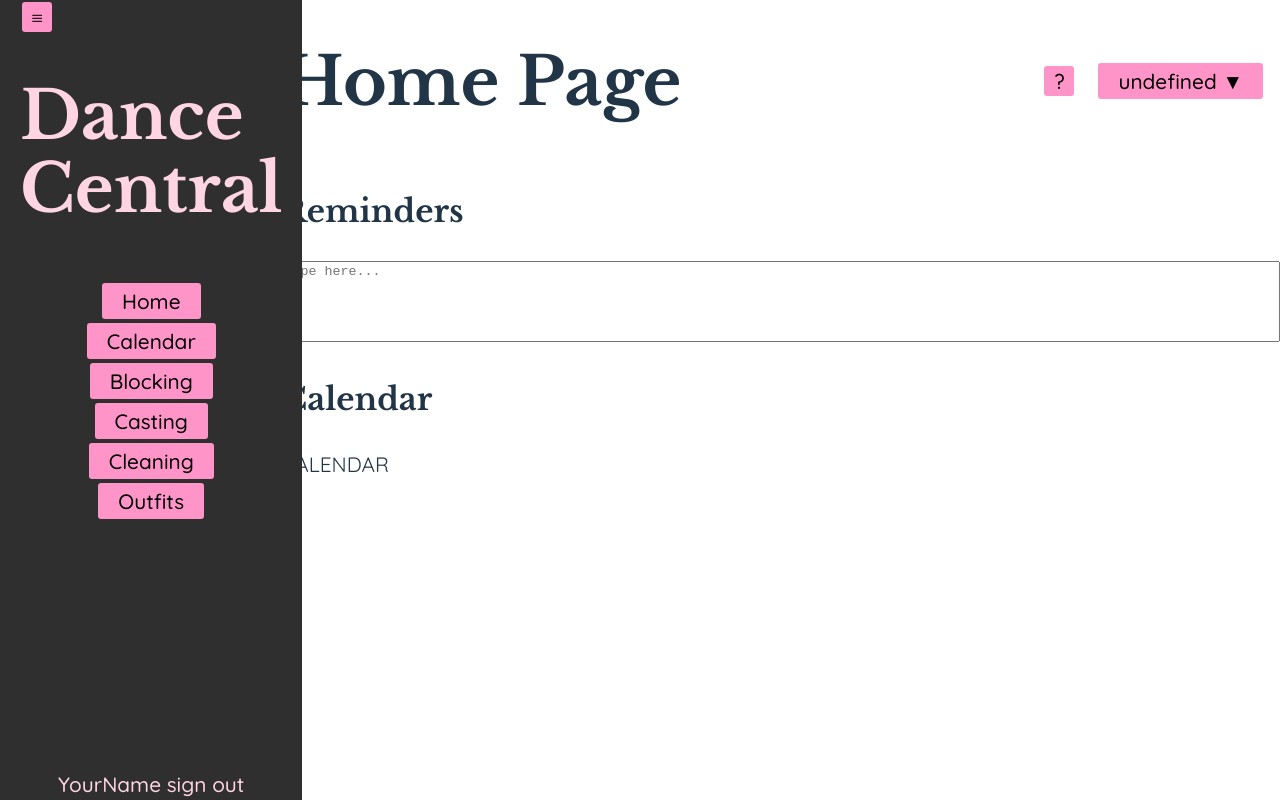
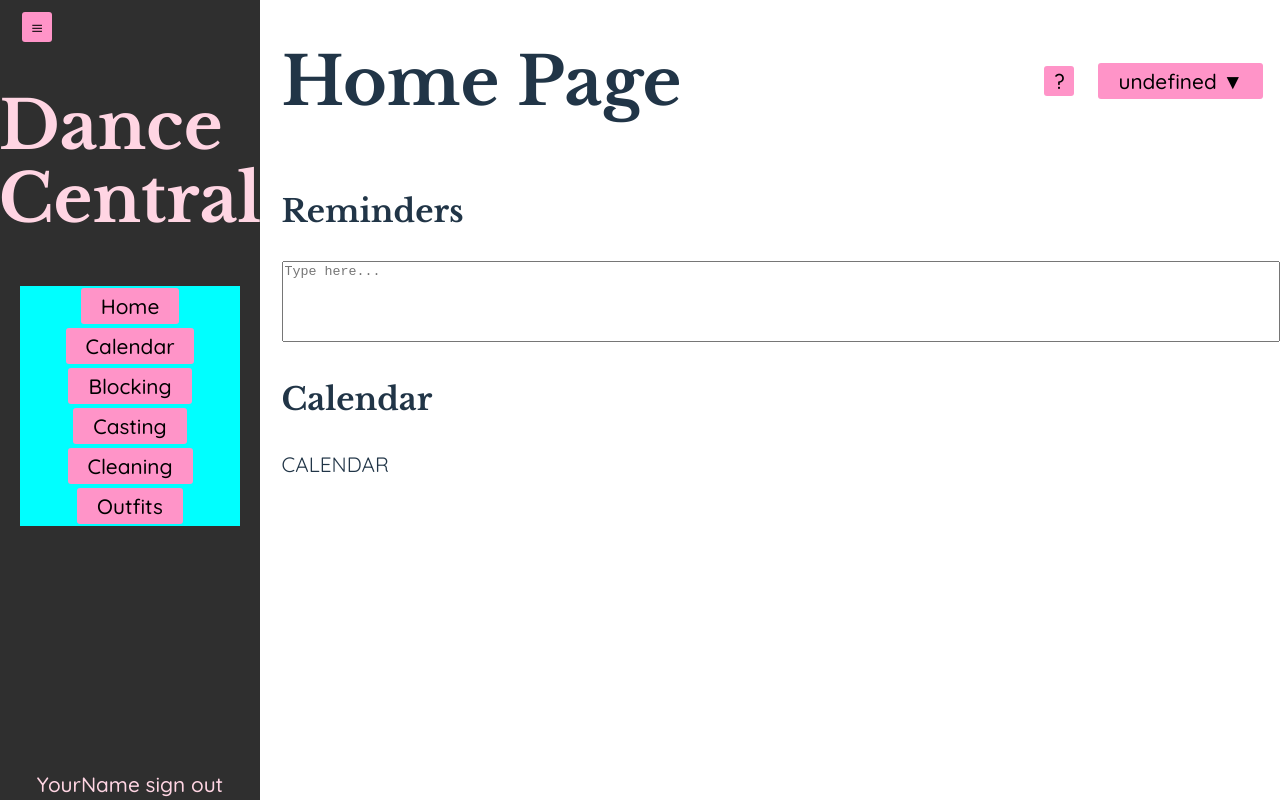
Before and after one commit to elise-chang/Dance-Central, a React (Vite) app in the folder Dance-Central-App/: page /home in a window 1280 px wide. Built offline with nearby package versions, Linux system fonts and the light colour scheme.

Commit message:
fixing some css

```diff
--- a/Dance-Central-App/src/components/MenuNavbar.jsx
+++ b/Dance-Central-App/src/components/MenuNavbar.jsx
@@ -27,12 +27,14 @@ const MenuNavbar = () => {
             <div id="app-name">
                 <h1>Dance <br /> Central</h1>
             </div>
+            <div className="button-container">
                 <Link to="/"><Button text="Home" className="menu-btn">Home</Button></Link>
                 <Link to="/calendar"><Button text="Calendar" className="menu-btn"></Button></Link>
                 <Link to="/blocking"><Button text="Blocking" className="menu-btn"></Button></Link>
                 <Link to="/casting"><Button text="Casting" className="menu-btn"></Button></Link>
                 <Link to="/cleaning"><Button text="Cleaning" className="menu-btn"></Button></Link>
                 <Link to="/outfits"><Button text="Outfits" className="menu-btn"></Button></Link>
+            </div>
             <div id="menu-spacer"></div>
             <a>YourName sign out</a>
         </div>
--- a/Dance-Central-App/src/components/menu.css
+++ b/Dance-Central-App/src/components/menu.css
@@ -13,6 +13,7 @@
     left: 0;
     height: 100%;
     align-items: center;
+    width: 260px;
 }
 
 div {
@@ -27,13 +28,16 @@ h1 {
     margin: 5px;
     color: #000000;
     font-size: 20px;
+    width: 100%;
 }
 
-.btn-container {
+.button-container {
     display: flex;
     flex-direction: column;
     align-items: center;
     flex: 1;
+    width: 100%;
+    background-color: aqua;
 }
 
 #menu-spacer {
@@ -53,4 +57,5 @@ h1 {
     flex-direction: row;
     justify-content: start;
     width: 100%;
+    margin-top: 10px;
 }
--- a/Dance-Central-App/src/index.css
+++ b/Dance-Central-App/src/index.css
@@ -6,8 +6,8 @@
   font-weight: 400;
 
   color-scheme: light dark;
-  color: rgba(255, 255, 255, 0.87);
-  background-color: #242424;
+  color: #000000;
+  background-color: #f4efed;
 
   font-synthesis: none;
   text-rendering: optimizeLegibility;
@@ -100,4 +100,10 @@ h1, h2, h3 {
   background-color: #e0e0e0;
 }
 
-/* */
+.background-div {
+  background-color: #ffffff;
+  border: #FFD5E3;
+  border-radius: 30px;
+  border-width: 5px;
+
+}
```
Also changed, not shown: Dance-Central-App/src/components/Bookmark.jsx (added, +9 -0 lines). Lines whose indentation alone changed are shown as unchanged.
